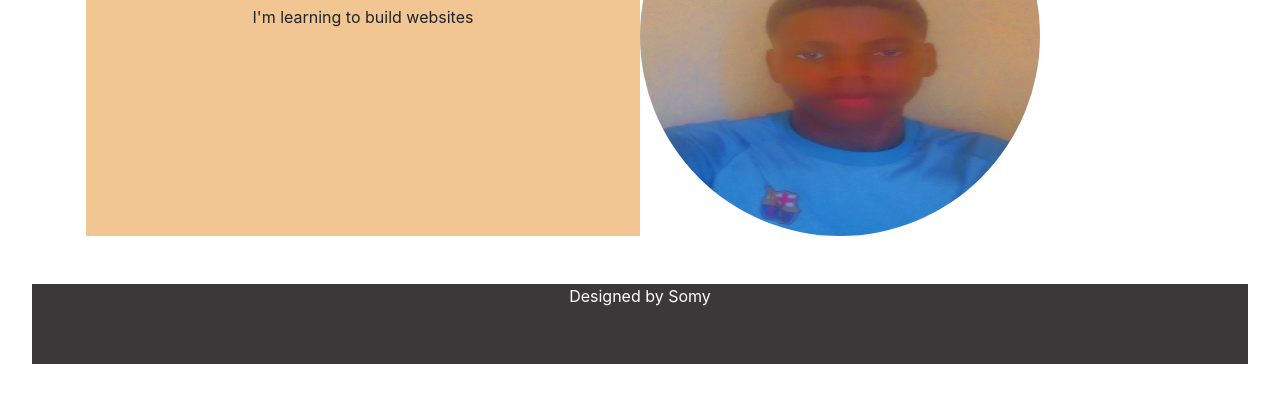
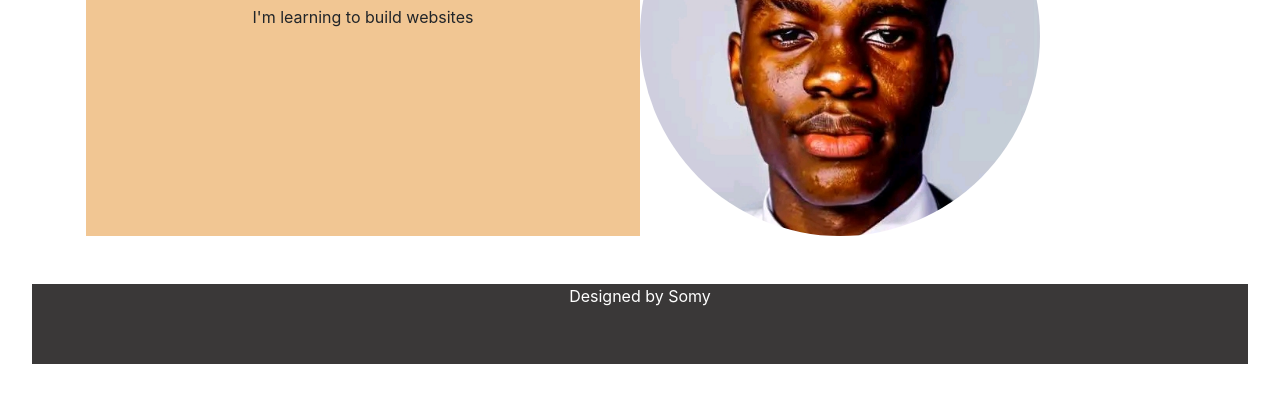
Before and after one commit to SomyX5/register-form, a plain HTML site: page index.html in a window 1280 px wide. Shown: the part 400-800 px from the top of the page. Drawn offline with nearby package versions, Linux system fonts and the light colour scheme.

Commit message:
second commit

```diff
--- a/index.html
+++ b/index.html
@@ -61,7 +61,7 @@
                     <h3>A web developer</h3>
                     <p>I'm learning to build websites</p>
                 </div>
-                <img src="me.jpg" alt="me" width="400px" height="400px">
+                <img src="somy.jpg" alt="somy" width="400px" height="400px">
                 </div>
             </div>
         </section>
```
Also changed, not shown: somy.jpg (renamed from 1693484169830.jpg).
